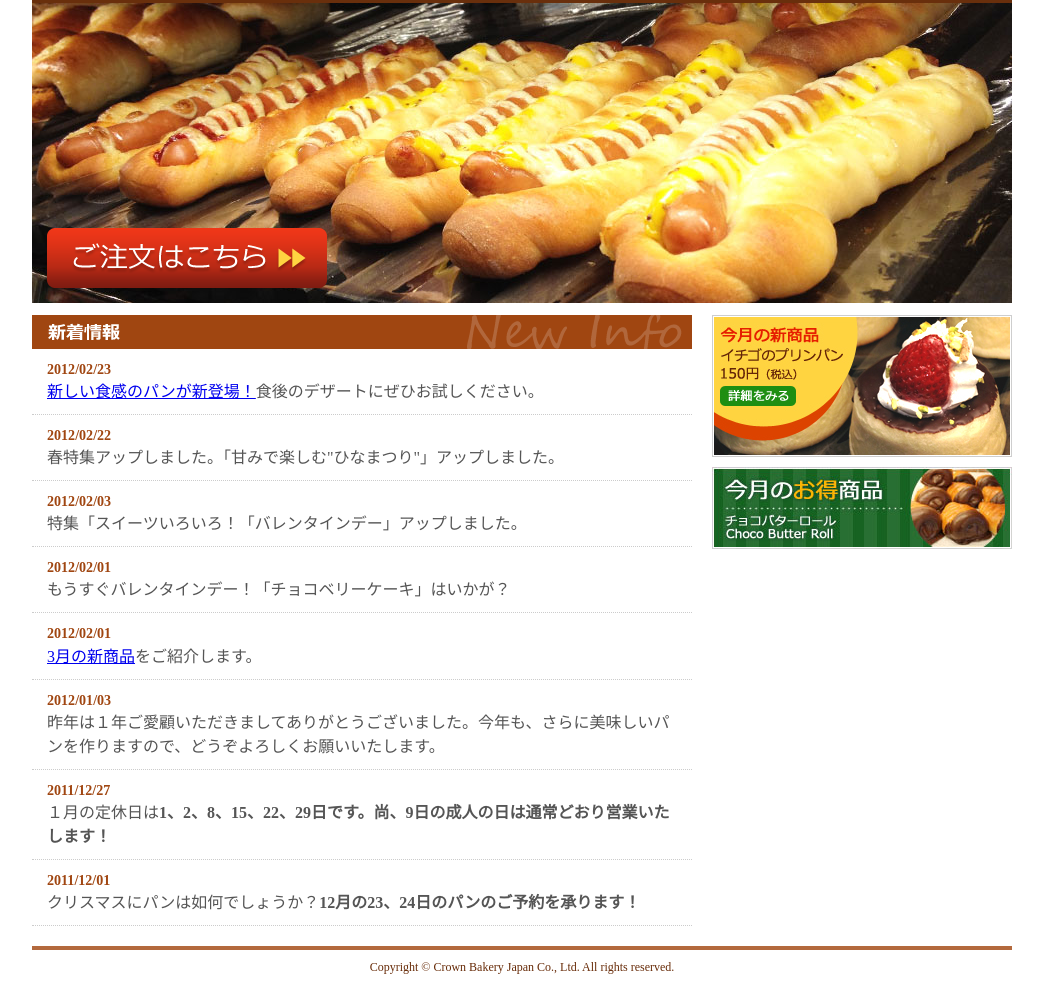
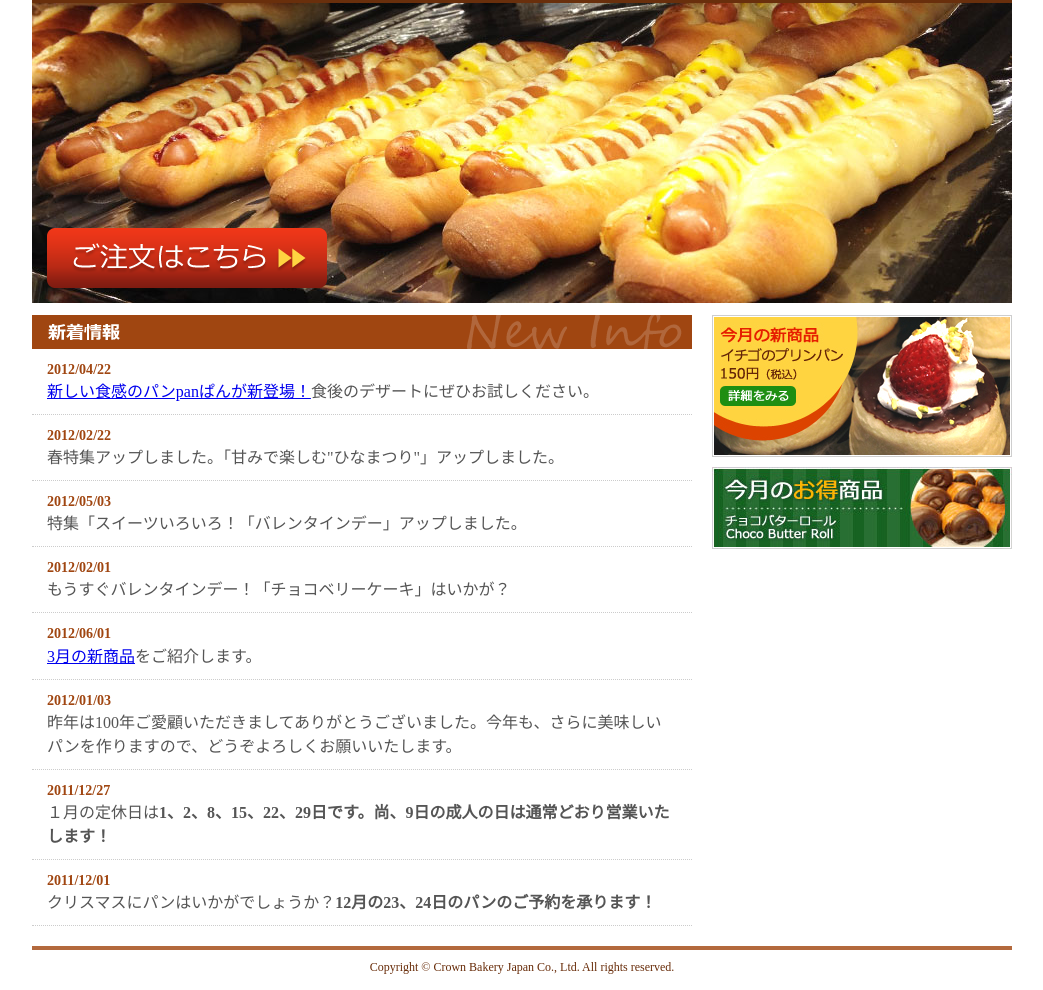
Before and after one commit to ayumiN31/bakery, a plain HTML site: page index.html in a window 1280 px wide. Shown: the part 131-1121 px from the top of the page, without its empty margins (118-1161 px from the left). Drawn offline with Linux system fonts and the light colour scheme.

Commit message:
新着情報編集

```diff
--- a/index.html
+++ b/index.html
@@ -26,22 +26,22 @@
             <h2><img src="images/info_title.png" width="660" height="34" alt="新着情報" /></h2>
             <div id="infolist">
                 <dl>
-                    <dt>2012/02/23</dt>
-                    <dd><a href="products.html">新しい食感のパンが新登場！</a>食後のデザートにぜひお試しください。</dd>
+                    <dt>2012/04/22</dt>
+                    <dd><a href="products.html">新しい食感のパンpanぱんが新登場！</a>食後のデザートにぜひお試しください。</dd>
                     <dt>2012/02/22</dt>
                     <dd>春特集アップしました。「甘みで楽しむ"ひなまつり"」アップしました。</dd>
-                    <dt>2012/02/03</dt>
+                    <dt>2012/05/03</dt>
                     <dd>特集「スイーツいろいろ！「バレンタインデー」アップしました。</dd>
                     <dt>2012/02/01</dt>
                     <dd>もうすぐバレンタインデー！「チョコベリーケーキ」はいかが？</dd>
-                    <dt>2012/02/01</dt>
+                    <dt>2012/06/01</dt>
                     <dd><a href="item.html">3月の新商品</a>をご紹介します。</dd>
                     <dt>2012/01/03</dt>
-                    <dd>昨年は１年ご愛顧いただきましてありがとうございました。今年も、さらに美味しいパンを作りますので、どうぞよろしくお願いいたします。</dd>
+                    <dd>昨年は100年ご愛顧いただきましてありがとうございました。今年も、さらに美味しいパンを作りますので、どうぞよろしくお願いいたします。</dd>
                     <dt>2011/12/27</dt>
                     <dd>１月の定休日は<strong>1、2、8、15、22、29日です。尚、9日の成人の日は通常どおり営業いたします！</strong></dd>
                     <dt>2011/12/01</dt>
-                    <dd>クリスマスにパンは如何でしょうか？<strong>12月の23、24日のパンのご予約を承ります！</strong></dd>
+                    <dd>クリスマスにパンはいかがでしょうか？<strong>12月の23、24日のパンのご予約を承ります！</strong></dd>
                 </dl>
             </div>
         </div>
```
